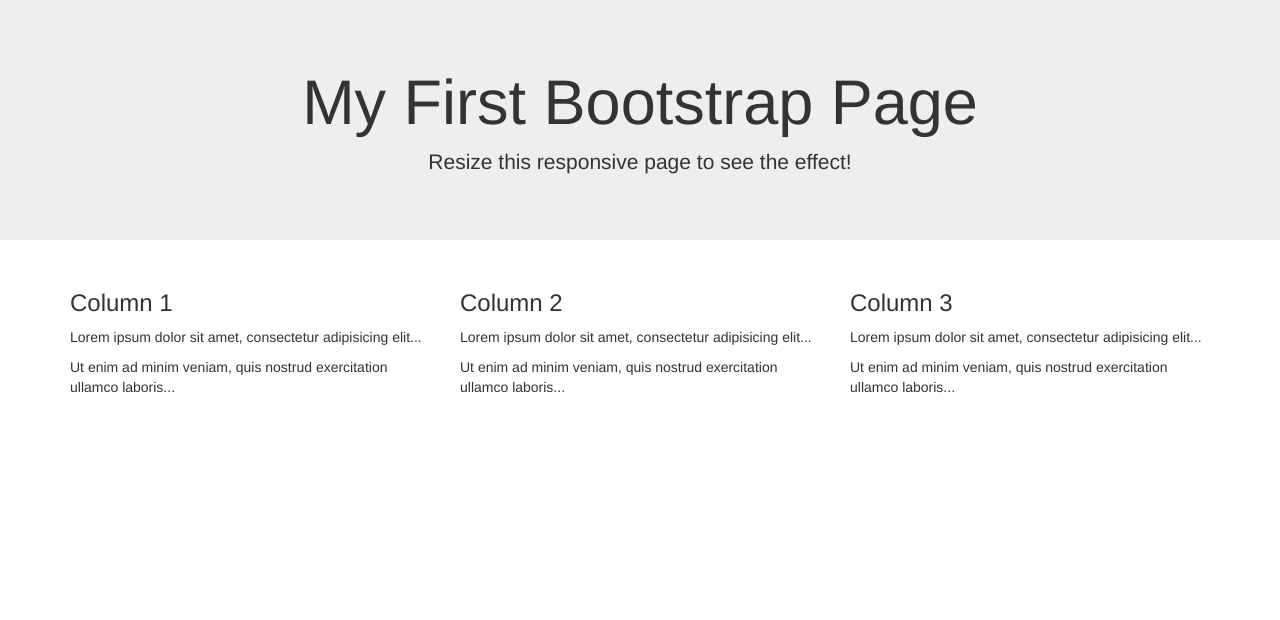
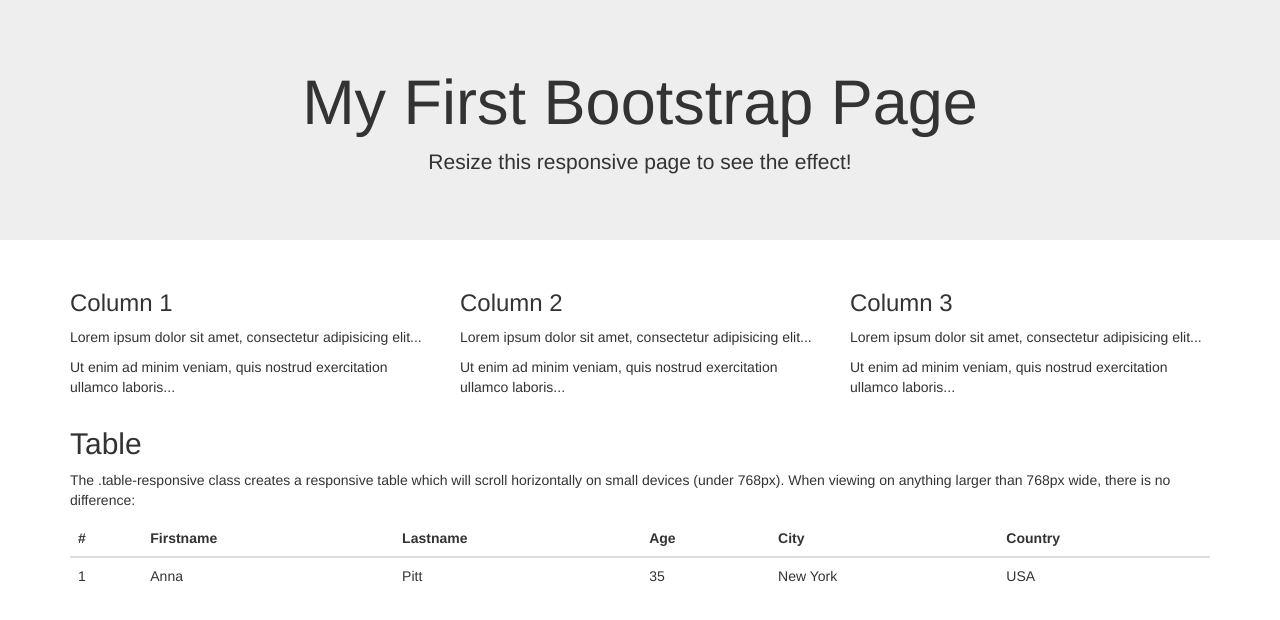
Before and after one commit to paultrigcode/bootstrap-test, a plain HTML site: page index.html in a window 1280 px wide. Drawn offline with nearby package versions, Linux system fonts and the light colour scheme.

Commit message:
second commit

```diff
--- a/index.html
+++ b/index.html
@@ -35,5 +35,36 @@
   </div>
 </div>
 
+
+
+<div class="container">
+  <h2>Table</h2>
+  <p>The .table-responsive class creates a responsive table which will scroll horizontally on small devices (under 768px). When viewing on anything larger than 768px wide, there is no difference:</p>
+  <div class="table-responsive">
+  <table class="table">
+    <thead>
+      <tr>
+        <th>#</th>
+        <th>Firstname</th>
+        <th>Lastname</th>
+        <th>Age</th>
+        <th>City</th>
+        <th>Country</th>
+      </tr>
+    </thead>
+    <tbody>
+      <tr>
+        <td>1</td>
+        <td>Anna</td>
+        <td>Pitt</td>
+        <td>35</td>
+        <td>New York</td>
+        <td>USA</td>
+      </tr>
+    </tbody>
+  </table>
+  </div>
+</div>
+
 </body>
 </html>
```
